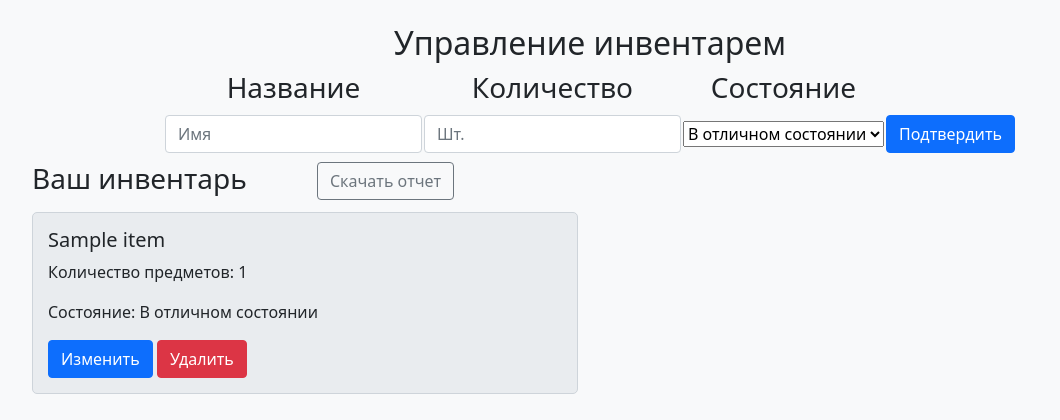
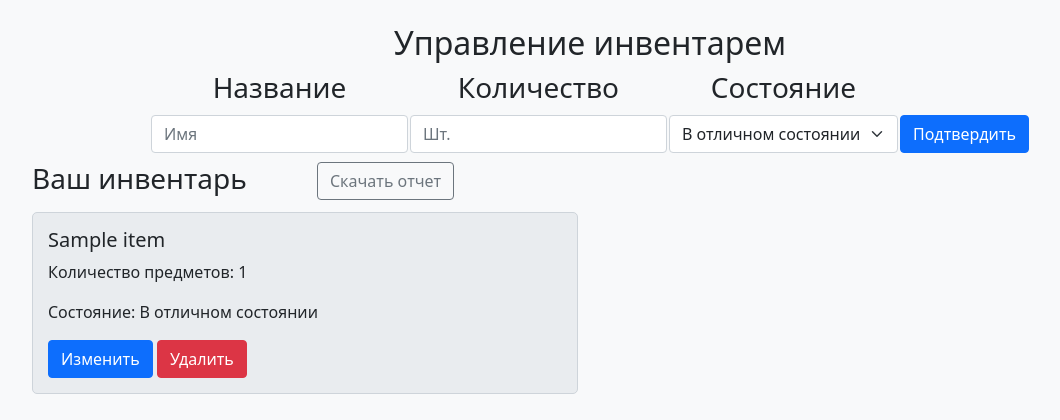
Before and after one commit to Karaseyka/Sport-equipment-management, a Flask app: template templates/admin.html in a window 1280 px wide. Shown: the part 104-524 px from the top of the page, without its empty margins (50-1110 px from the left). Run offline with Flask 3, Linux system fonts and the light colour scheme; the template is opened without the code that fills it: most values are stand-ins (such as "Sample title", 1, 10 or a date in 2020).

Commit message:
Cringe menu replaced

```diff
--- a/templates/admin.html
+++ b/templates/admin.html
@@ -5,17 +5,15 @@
         <h2 align="center">Управление инвентарем</h2>
         <table align="center">
             <tr>
-
                 <td><h3 align="center">Название</h3></td>
                 <td><h3 align="center">Количество</h3></td>
                 <td><h3 align="center">Состояние</h3></td>
-
             </tr>
             <tr>
                 <form method="POST">
                     <td><input type="text" class="form-control" name="name_item" placeholder="Имя" required></td>
                     <td><input type="number" class="form-control" name="quantity" placeholder="Шт." required></td>
-                    <td><select id="condition" name="condition">
+                    <td><select class="form-select" id="condition" name="condition">
                         <option value="good">В отличном состоянии</option>
                         <option value="bad">Неисправен</option>
                         <option value="out">Не в наличии</option>
```
